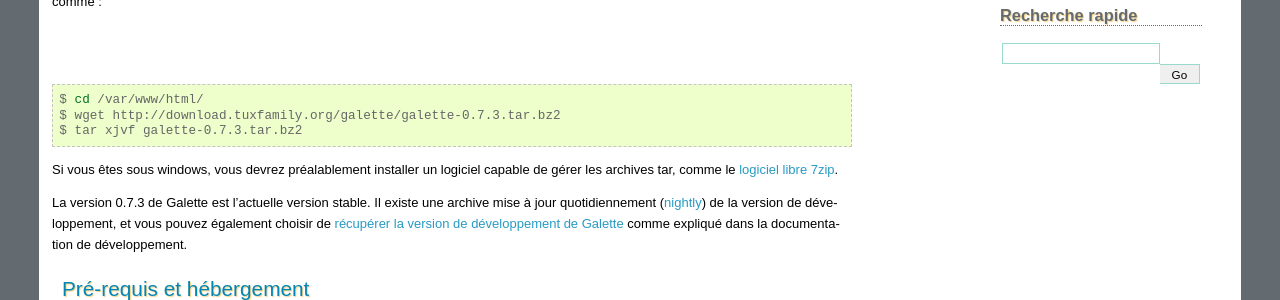
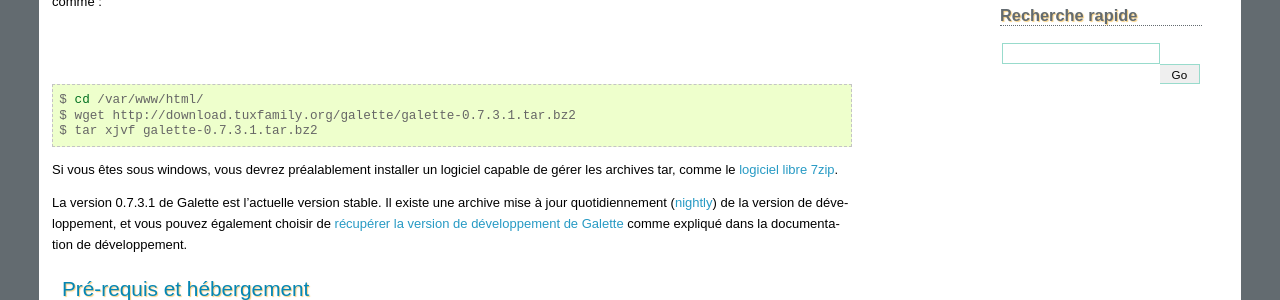
Before and after one commit to galette/galettedoc, a Sphinx documentation site: the page built from source/installation/index.rst, in a window 1280 px wide. Shown: the part 333-633 px from the top of the page. Built offline with Sphinx 7.4.7, drawn with Linux system fonts in a browser that asks for light colours.

Commit message:
Mise à jour en 0.7.3.1

```diff
--- a/source/installation/index.rst
+++ b/source/installation/index.rst
@@ -12,17 +12,17 @@
 
 L'installation de Galette consiste simplement, après avoir effectué quelques tâches préalables, à vous laisser guider par l'interface et renseigner les quelques informations qui vous seront demandées.
 
-Dans un premier temps, vous allez `télécharger Galette <http://download.tuxfamily.org/galette/galette-0.7.3.tar.bz2>`_ et décompresser l'archive. Si vous êtes sous Linux, ça donnera quelque chose comme :
+Dans un premier temps, vous allez `télécharger Galette <http://download.tuxfamily.org/galette/galette-0.7.3.1.tar.bz2>`_ et décompresser l'archive. Si vous êtes sous Linux, ça donnera quelque chose comme :
 
 .. code-block:: bash
 
    $ cd /var/www/html/
-   $ wget http://download.tuxfamily.org/galette/galette-0.7.3.tar.bz2
-   $ tar xjvf galette-0.7.3.tar.bz2
+   $ wget http://download.tuxfamily.org/galette/galette-0.7.3.1.tar.bz2
+   $ tar xjvf galette-0.7.3.1.tar.bz2
 
 Si vous êtes sous windows, vous devrez préalablement installer un logiciel capable de gérer les archives tar, comme le `logiciel libre 7zip <http://www.spiroo.be/7zip/>`_.
 
-La version 0.7.3 de Galette est l'actuelle version stable. Il existe une archive mise à jour quotidiennement (`nightly <http://download.tuxfamily.org/galette/galette-0.7-dev.tar.bz2>`_) de la version de développement, et vous pouvez également choisir de  :doc:`récupérer la version de développement de Galette <../development/git>` comme expliqué dans la documentation de développement.
+La version 0.7.3.1 de Galette est l'actuelle version stable. Il existe une archive mise à jour quotidiennement (`nightly <http://download.tuxfamily.org/galette/galette-0.7-dev.tar.bz2>`_) de la version de développement, et vous pouvez également choisir de  :doc:`récupérer la version de développement de Galette <../development/git>` comme expliqué dans la documentation de développement.
 
 Pré-requis et hébergement
 -------------------------
--- a/source/installation/update.rst
+++ b/source/installation/update.rst
@@ -10,7 +10,7 @@
 
    Une mise à jour n'est jamais une opération anodine, puisque vos données sont modifiées. En conséquence, prenez bien soin d'effectuer une **sauvegarde de votre base de données actuelle** ; sous peine de perdre tout ou partie de vos données.
 
-Dans un premier temps, `téléchargez la dernière version de Galette <http://download.tuxfamily.org/galette/galette-0.7.3.tar.bz2>`_ et mettez à jour les fichiers. Pour plus de détails sur l'installation des fichiers de Galette, reportez-vous à la section :ref:`préparation de l'installation <preparation>`.
+Dans un premier temps, `téléchargez la dernière version de Galette <http://download.tuxfamily.org/galette/galette-0.7.3.1.tar.bz2>`_ et mettez à jour les fichiers. Pour plus de détails sur l'installation des fichiers de Galette, reportez-vous à la section :ref:`préparation de l'installation <preparation>`.
 
 Certains fichiers et répertoires contiennent des données et devraient être réintégrés à la nouvelle installation :
 
```
